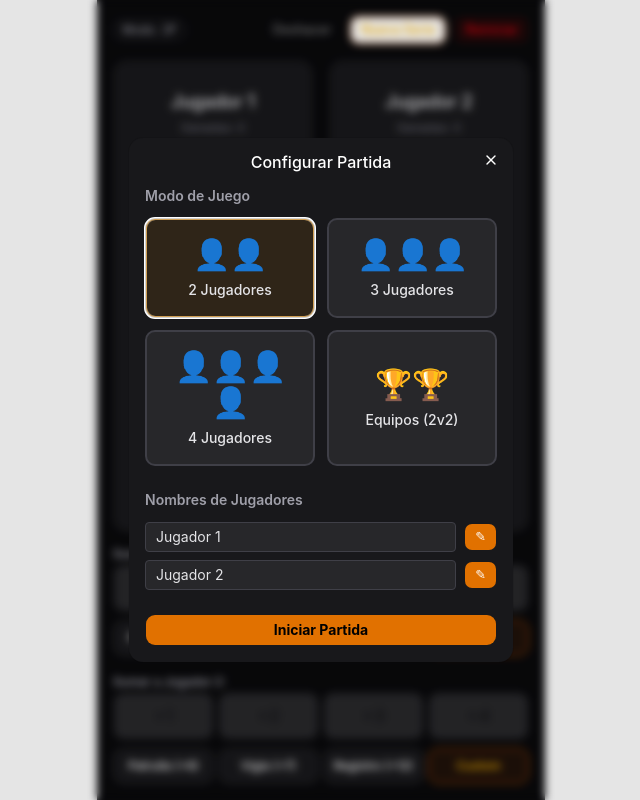
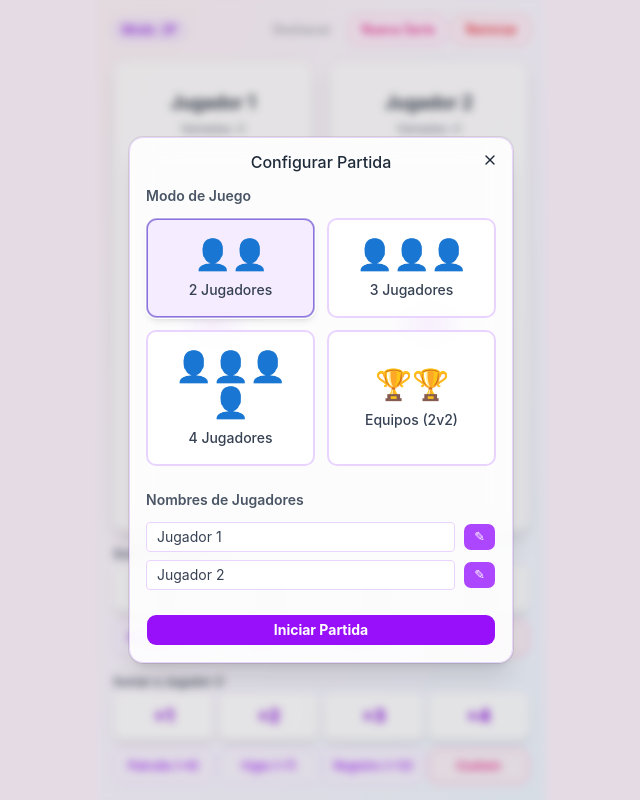
Before and after one commit to BlIsteinar27/pwa-caida, a React (Vite) app: page / in a window 1280 px wide. Shown: the whole page, without its empty margins (319-959 px from the left). Built offline with nearby package versions, Linux system fonts and the light colour scheme.

Commit message:
fix: estilos corregidos

```diff
--- a/src/components/GameSetupModal.tsx
+++ b/src/components/GameSetupModal.tsx
@@ -69,15 +69,15 @@ export function GameSetupModal({ isOpen, onStartGame }: Props) {
 
   return (
     <Dialog open={isOpen} onOpenChange={() => {}}>
-      <DialogContent className="bg-zinc-900 border-zinc-700 text-white max-w-md">
+      <DialogContent className="bg-white/90 backdrop-blur-md border border-purple-200 text-gray-800 max-w-md shadow-xl">
         <DialogHeader>
-          <DialogTitle className="text-white text-center">
+          <DialogTitle className="text-gray-800 text-center">
             Configurar Partida
           </DialogTitle>
         </DialogHeader>
         <div className="space-y-6">
           <div>
-            <h3 className="text-sm font-semibold text-zinc-400 mb-3">
+            <h3 className="text-sm font-semibold text-gray-600 mb-3">
               Modo de Juego
             </h3>
             <ModeSelector
@@ -87,7 +87,7 @@ export function GameSetupModal({ isOpen, onStartGame }: Props) {
           </div>
 
           <div>
-            <h3 className="text-sm font-semibold text-zinc-400 mb-3">
+            <h3 className="text-sm font-semibold text-gray-600 mb-3">
               {selectedMode === "teams"
                 ? "Nombres de Equipos"
                 : "Nombres de Jugadores"}
@@ -99,7 +99,7 @@ export function GameSetupModal({ isOpen, onStartGame }: Props) {
                   onChange={setTeamNames}
                   mode="teams"
                 />
-                <h3 className="text-sm font-semibold text-zinc-400 mb-3 mt-4">
+                <h3 className="text-sm font-semibold text-gray-600 mb-3 mt-4">
                   Jugadores por Equipo
                 </h3>
                 <NameEditor
@@ -118,7 +118,7 @@ export function GameSetupModal({ isOpen, onStartGame }: Props) {
           </div>
 
           <Button
-            className="w-full bg-amber-600 hover:bg-amber-500 text-black font-bold"
+            className="w-full bg-purple-600 hover:bg-purple-500 text-white font-bold backdrop-blur-sm"
             onClick={handleStartGame}
           >
             Iniciar Partida
--- a/src/components/ModeSelector.tsx
+++ b/src/components/ModeSelector.tsx
@@ -10,7 +10,7 @@ export function ModeSelector({ selectedMode, onSelect }: Props) {
     { value: "2p" as GameMode, label: "2 Jugadores", icon: "👤👤" },
     { value: "3p" as GameMode, label: "3 Jugadores", icon: "👤👤👤" },
     { value: "4p" as GameMode, label: "4 Jugadores", icon: "👤👤👤👤" },
-    { value: "teams" as GameMode, label: "Equipos (2v2)", icon: "🏆🏆" }
+    { value: "teams" as GameMode, label: "Equipos (2v2)", icon: "🏆🏆" },
   ];
 
   return (
@@ -19,14 +19,14 @@ export function ModeSelector({ selectedMode, onSelect }: Props) {
         <button
           key={mode.value}
           onClick={() => onSelect(mode.value)}
-          className={`p-4 rounded-lg border-2 transition-all ${
+          className={`p-4 rounded-lg border-2 transition-all backdrop-blur-md ${
             selectedMode === mode.value
-              ? "border-amber-500 bg-amber-500/10"
-              : "border-zinc-700 bg-zinc-800 hover:border-zinc-600"
+              ? "border-purple-400 bg-purple-100/80 shadow-md"
+              : "border-purple-200 bg-white/60 hover:bg-white/80 hover:border-purple-300"
           }`}
         >
           <div className="text-3xl mb-2">{mode.icon}</div>
-          <div className="text-sm font-medium text-zinc-200">{mode.label}</div>
+          <div className="text-sm font-medium text-gray-700">{mode.label}</div>
         </button>
       ))}
     </div>
--- a/src/components/NameEditor.tsx
+++ b/src/components/NameEditor.tsx
@@ -48,20 +48,20 @@ export function NameEditor({ names, onChange, mode }: Props) {
               <Input
                 value={tempName}
                 onChange={(e) => setTempName(e.target.value)}
-                className="flex-1 bg-zinc-800 border-zinc-700 text-white"
+                className="flex-1 bg-white/80 backdrop-blur-md border-purple-200 text-gray-800"
                 placeholder={getPlaceholder(index)}
                 autoFocus
               />
               <Button
                 onClick={handleSave}
-                className="bg-green-600 hover:bg-green-500 text-white"
+                className="bg-purple-600 hover:bg-purple-500 text-white backdrop-blur-sm"
                 size="sm"
               >
                 ✓
               </Button>
               <Button
                 onClick={handleCancel}
-                className="bg-zinc-700 hover:bg-zinc-600 text-white"
+                className="bg-gray-200 hover:bg-gray-300 text-gray-700 backdrop-blur-sm"
                 size="sm"
               >
                 ✗
@@ -69,12 +69,12 @@ export function NameEditor({ names, onChange, mode }: Props) {
             </>
           ) : (
             <>
-              <div className="flex-1 bg-zinc-800 border border-zinc-700 rounded px-2.5 py-1 text-zinc-200">
+              <div className="flex-1 bg-white/60 backdrop-blur-md border border-purple-200 rounded px-2.5 py-1 text-gray-700">
                 {name || getPlaceholder(index)}
               </div>
               <Button
                 onClick={() => handleEdit(index, name)}
-                className="bg-amber-600 hover:bg-amber-500 text-white"
+                className="bg-purple-500 hover:bg-purple-400 text-white backdrop-blur-sm"
                 size="sm"
               >
                 ✎
--- a/src/components/scoreBoard.tsx
+++ b/src/components/scoreBoard.tsx
@@ -36,21 +36,21 @@ export function ScoreBoard({
           {state.teams.map((team) => (
             <Card
               key={team.id}
-              className="bg-zinc-900 border-zinc-800 flex flex-col justify-between"
+              className="bg-white/70 backdrop-blur-md border border-white/40 shadow-lg flex flex-col justify-between hover:bg-white/80 transition-all"
             >
               <CardHeader className="p-3 pb-0 text-center">
-                <CardTitle className="text-lg text-zinc-200 truncate">
+                <CardTitle className="text-lg text-gray-800 truncate font-semibold">
                   {team.name}
                 </CardTitle>
-                <span className="text-xs text-zinc-500">
+                <span className="text-xs text-gray-500">
                   Ganadas: {team.wins}
                 </span>
               </CardHeader>
               <CardContent className="p-3 text-center flex-1 flex flex-col justify-center items-center">
-                <span className="text-6xl font-black text-amber-500">
+                <span className="text-6xl font-black text-purple-600">
                   {team.score}
                 </span>
-                <span className="text-xs text-zinc-500 mt-1">/ 24 pts</span>
+                <span className="text-xs text-gray-500 mt-1">/ 24 pts</span>
               </CardContent>
             </Card>
           ))}
@@ -65,21 +65,21 @@ export function ScoreBoard({
         {state.players.map((player) => (
           <Card
             key={player.id}
-            className="bg-zinc-900 border-zinc-800 flex flex-col justify-between"
+            className="bg-white/70 backdrop-blur-md border border-white/40 shadow-lg flex flex-col justify-between hover:bg-white/80 transition-all"
           >
             <CardHeader className="p-3 pb-0 text-center">
-              <CardTitle className="text-lg text-zinc-200 truncate">
+              <CardTitle className="text-lg text-gray-800 truncate font-semibold">
                 {player.name}
               </CardTitle>
-              <span className="text-xs text-zinc-500">
+              <span className="text-xs text-gray-500">
                 Ganadas: {player.wins}
               </span>
             </CardHeader>
             <CardContent className="p-3 text-center flex-1 flex flex-col justify-center items-center">
-              <span className="text-6xl font-black text-amber-500">
+              <span className="text-6xl font-black text-purple-600">
                 {player.score}
               </span>
-              <span className="text-xs text-zinc-500 mt-1">/ 24 pts</span>
+              <span className="text-xs text-gray-500 mt-1">/ 24 pts</span>
             </CardContent>
           </Card>
         ))}
@@ -104,7 +104,7 @@ export function ScoreBoard({
       <div className="space-y-3">
         {participants.map((participant) => (
           <div key={participant.id} className="space-y-1">
-            <span className="text-xs font-semibold text-zinc-400">
+            <span className="text-xs font-semibold text-gray-600">
               Sumar a {participant.name}:
             </span>
             <div className="grid grid-cols-4 gap-1">
@@ -112,7 +112,7 @@ export function ScoreBoard({
                 <Button
                   key={canto.pts}
                   variant="secondary"
-                  className="h-12 text-lg font-bold bg-zinc-800 hover:bg-zinc-700 active:scale-95"
+                  className="h-12 text-lg font-bold bg-white/80 backdrop-blur-md border border-white/60 shadow-md hover:bg-white/90 hover:shadow-lg active:scale-95 transition-all text-purple-700"
                   onClick={() => onAddPoints(participant.id, canto.pts)}
                 >
                   {canto.label}
@@ -124,7 +124,7 @@ export function ScoreBoard({
                 <Button
                   key={canto.pts}
                   variant="outline"
-                  className="h-9 text-xs border-zinc-800 bg-zinc-900 hover:bg-zinc-800 active:scale-95"
+                  className="h-9 text-xs border-purple-200 bg-purple-50/80 backdrop-blur-md hover:bg-purple-100/80 active:scale-95 transition-all text-purple-600"
                   onClick={() => onAddPoints(participant.id, canto.pts)}
                 >
                   {canto.label}
@@ -132,7 +132,7 @@ export function ScoreBoard({
               ))}
               <Button
                 variant="outline"
-                className="h-9 text-xs border-amber-700 bg-amber-900/20 hover:bg-amber-900/30 text-amber-400 active:scale-95"
+                className="h-9 text-xs border-pink-300 bg-pink-50/80 backdrop-blur-md hover:bg-pink-100/80 active:scale-95 transition-all text-pink-600"
                 onClick={() => {
                   setSelectedPlayerId(participant.id);
                   setCustomPointsOpen(true);
@@ -161,9 +161,12 @@ export function ScoreBoard({
   };
 
   return (
-    <div className="flex flex-col h-screen max-w-md mx-auto p-4 justify-between bg-zinc-950 text-white select-none">
+    <div className="flex flex-col h-screen max-w-md mx-auto p-4 justify-between bg-gradient-to-br from-pink-50 via-purple-50 to-blue-50 text-gray-800 select-none overflow-y-auto">
       <div className="flex justify-between items-center mb-2">
-        <Badge variant="outline" className="text-zinc-400 border-zinc-700">
+        <Badge
+          variant="outline"
+          className="text-purple-700 border-purple-300 bg-purple-100/50 backdrop-blur-sm"
+        >
           Modo: {state.mode.toUpperCase()}
         </Badge>
         <div className="space-x-2">
@@ -172,6 +175,7 @@ export function ScoreBoard({
             size="sm"
             onClick={onUndo}
             disabled={state.history.length === 0}
+            className="text-gray-700 hover:bg-white/60 backdrop-blur-sm"
           >
             Deshacer
           </Button>
@@ -179,11 +183,16 @@ export function ScoreBoard({
             variant="outline"
             size="sm"
             onClick={handleReset}
-            className="border-amber-700 text-amber-400 hover:bg-amber-900/20"
+            className="border-pink-300 text-pink-600 hover:bg-pink-100/50 backdrop-blur-sm"
           >
             Nueva Serie
           </Button>
-          <Button variant="destructive" size="sm" onClick={onReset}>
+          <Button
+            variant="outline"
+            size="sm"
+            onClick={onReset}
+            className="border-red-300 text-red-600 hover:bg-red-100/50 backdrop-blur-sm"
+          >
             Reiniciar
           </Button>
         </div>
@@ -192,12 +201,12 @@ export function ScoreBoard({
       {renderPlayers()}
 
       {state.isFinished ? (
-        <Card className="bg-amber-500/10 border-amber-500/50 p-4 text-center my-2">
-          <h2 className="text-xl font-bold text-amber-400">
+        <Card className="bg-purple-100/80 backdrop-blur-md border-purple-300 p-4 text-center my-2 shadow-lg">
+          <h2 className="text-xl font-bold text-purple-700">
             ¡Ganador: {state.winnerName}!
           </h2>
           <Button
-            className="w-full mt-3 bg-amber-600 hover:bg-amber-500 text-black font-bold"
+            className="w-full mt-3 bg-purple-600 hover:bg-purple-500 text-white font-bold backdrop-blur-sm"
             onClick={onNextMatch}
           >
             Iniciar Siguiente Partida
--- a/src/components/ui/button.tsx
+++ b/src/components/ui/button.tsx
@@ -1,6 +1,6 @@
 import { Button as ButtonPrimitive } from "@base-ui/react/button";
 import { cva, type VariantProps } from "class-variance-authority";
-import { cn } from "@/lib/utils";
+import { cn } from "cn"
 
 const buttonVariants = cva(
   "group/button inline-flex shrink-0 items-center justify-center rounded-lg border border-transparent bg-clip-padding text-sm font-medium whitespace-nowrap transition-all outline-none select-none focus-visible:border-ring focus-visible:ring-3 focus-visible:ring-ring/50 active:not-aria-[haspopup]:translate-y-px disabled:pointer-events-none disabled:opacity-50 aria-invalid:border-destructive aria-invalid:ring-3 aria-invalid:ring-destructive/20 dark:aria-invalid:border-destructive/50 dark:aria-invalid:ring-destructive/40 [&_svg]:pointer-events-none [&_svg]:shrink-0 [&_svg:not([class*='size-'])]:size-4",
--- a/src/index.css
+++ b/src/index.css
@@ -48,71 +48,73 @@
 
 :root {
   --radius: 0.625rem;
-  --background: oklch(1 0 0);
-  --foreground: oklch(0.145 0 0);
-  --card: oklch(1 0 0);
-  --card-foreground: oklch(0.145 0 0);
-  --popover: oklch(1 0 0);
-  --popover-foreground: oklch(0.145 0 0);
-  --primary: oklch(0.205 0 0);
-  --primary-foreground: oklch(0.985 0 0);
-  --secondary: oklch(0.97 0 0);
-  --secondary-foreground: oklch(0.205 0 0);
-  --muted: oklch(0.97 0 0);
-  --muted-foreground: oklch(0.556 0 0);
-  --accent: oklch(0.97 0 0);
-  --accent-foreground: oklch(0.205 0 0);
-  --destructive: oklch(0.577 0.245 27.325);
-  --border: oklch(0.922 0 0);
-  --input: oklch(0.922 0 0);
-  --ring: oklch(0.708 0 0);
-  --chart-1: oklch(0.646 0.222 41.116);
-  --chart-2: oklch(0.6 0.118 184.704);
-  --chart-3: oklch(0.398 0.07 227.392);
-  --chart-4: oklch(0.828 0.189 84.429);
-  --chart-5: oklch(0.769 0.188 70.08);
-  --sidebar: oklch(0.985 0 0);
-  --sidebar-foreground: oklch(0.145 0 0);
-  --sidebar-primary: oklch(0.205 0 0);
-  --sidebar-primary-foreground: oklch(0.985 0 0);
-  --sidebar-accent: oklch(0.97 0 0);
-  --sidebar-accent-foreground: oklch(0.205 0 0);
-  --sidebar-border: oklch(0.922 0 0);
-  --sidebar-ring: oklch(0.708 0 0);
+  --background: oklch(0.98 0.02 320);
+  --foreground: oklch(0.25 0.05 280);
+  --card: oklch(0.99 0.01 320);
+  --card-foreground: oklch(0.25 0.05 280);
+  --popover: oklch(0.99 0.01 320);
+  --popover-foreground: oklch(0.25 0.05 280);
+  --primary: oklch(0.55 0.15 280);
+  --primary-foreground: oklch(0.99 0.01 320);
+  --secondary: oklch(0.85 0.08 320);
+  --secondary-foreground: oklch(0.25 0.05 280);
+  --muted: oklch(0.92 0.05 320);
+  --muted-foreground: oklch(0.5 0.05 280);
+  --accent: oklch(0.88 0.12 20);
+  --accent-foreground: oklch(0.25 0.05 280);
+  --destructive: oklch(0.65 0.18 25);
+  --destructive-foreground: oklch(0.99 0.01 320);
+  --border: oklch(0.85 0.08 320);
+  --input: oklch(0.85 0.08 320);
+  --ring: oklch(0.55 0.15 280);
+  --chart-1: oklch(0.75 0.12 350);
+  --chart-2: oklch(0.68 0.10 200);
+  --chart-3: oklch(0.72 0.11 150);
+  --chart-4: oklch(0.80 0.13 80);
+  --chart-5: oklch(0.76 0.14 40);
+  --sidebar: oklch(0.96 0.02 320);
+  --sidebar-foreground: oklch(0.25 0.05 280);
+  --sidebar-primary: oklch(0.55 0.15 280);
+  --sidebar-primary-foreground: oklch(0.99 0.01 320);
+  --sidebar-accent: oklch(0.92 0.05 320);
+  --sidebar-accent-foreground: oklch(0.25 0.05 280);
+  --sidebar-border: oklch(0.85 0.08 320);
+  --sidebar-ring: oklch(0.55 0.15 280);
 }
 
 .dark {
-  --background: oklch(0.145 0 0);
-  --foreground: oklch(0.985 0 0);
-  --card: oklch(0.205 0 0);
-  --card-foreground: oklch(0.985 0 0);
-  --popover: oklch(0.205 0 0);
-  --popover-foreground: oklch(0.985 0 0);
-  --primary: oklch(0.922 0 0);
-  --primary-foreground: oklch(0.205 0 0);
-  --secondary: oklch(0.269 0 0);
-  --secondary-foreground: oklch(0.985 0 0);
-  --muted: oklch(0.269 0 0);
-  --muted-foreground: oklch(0.708 0 0);
-  --accent: oklch(0.269 0 0);
-  --accent-foreground: oklch(0.985 0 0);
-  --destructive: oklch(0.704 0.191 22.216);
-  --border: oklch(1 0 0 / 10%);
-  --input: oklch(1 0 0 / 15%);
-  --ring: oklch(0.556 0 0);
-  --chart-1: oklch(0.488 0.243 264.376);
-  --chart-2: oklch(0.696 0.17 162.48);
-  --chart-3: oklch(0.769 0.188 70.08);
-  --chart-4: oklch(0.627 0.265 303.9);
-  --chart-5: oklch(0.645 0.246 16.439);
-  --sidebar: oklch(0.205 0 0);
-  --sidebar-foreground: oklch(0.985 0 0);
-  --sidebar-primary: oklch(0.488 0.243 264.376);
-  --sidebar-primary-foreground: oklch(0.985 0 0);
-  --sidebar-accent: oklch(0.269 0 0);
-  --sidebar-accent-foreground: oklch(0.985 0 0);
-  --sidebar-border: oklch(1 0 0 / 10%);
-  --sidebar-ring: oklch(0.556 0 0);
+  --background: oklch(0.20 0.02 280);
+  --foreground: oklch(0.95 0.01 320);
+  --card: oklch(0.25 0.02 280);
+  --card-foreground: oklch(0.95 0.01 320);
+  --popover: oklch(0.25 0.02 280);
+  --popover-foreground: oklch(0.95 0.01 320);
+  --primary: oklch(0.70 0.12 280);
+  --primary-foreground: oklch(0.98 0.01 320);
+  --secondary: oklch(0.35 0.05 280);
+  --secondary-foreground: oklch(0.95 0.01 320);
+  --muted: oklch(0.30 0.04 280);
+  --muted-foreground: oklch(0.65 0.05 280);
+  --accent: oklch(0.75 0.10 350);
+  --accent-foreground: oklch(0.95 0.01 320);
+  --destructive: oklch(0.70 0.18 25);
+  --destructive-foreground: oklch(0.98 0.01 320);
+  --border: oklch(0.35 0.05 280);
+  --input: oklch(0.35 0.05 280);
+  --ring: oklch(0.70 0.12 280);
+  --chart-1: oklch(0.65 0.12 350);
+  --chart-2: oklch(0.55 0.10 200);
+  --chart-3: oklch(0.60 0.11 150);
+  --chart-4: oklch(0.70 0.13 80);
+  --chart-5: oklch(0.68 0.14 40);
+  --sidebar: oklch(0.22 0.02 280);
+  --sidebar-foreground: oklch(0.95 0.01 320);
+  --sidebar-primary: oklch(0.70 0.12 280);
+  --sidebar-primary-foreground: oklch(0.98 0.01 320);
+  --sidebar-accent: oklch(0.30 0.04 280);
+  --sidebar-accent-foreground: oklch(0.95 0.01 320);
+  --sidebar-border: oklch(0.35 0.05 280);
+  --sidebar-ring: oklch(0.70 0.12 280);
 }
 
 @layer base {
```
Also changed, not shown: src/components/CustomPointsModal.tsx (+17 -8 lines), src/components/NumericKeypad.tsx (+5 -5 lines), src/components/ui/input.tsx (+7 -7 lines).
